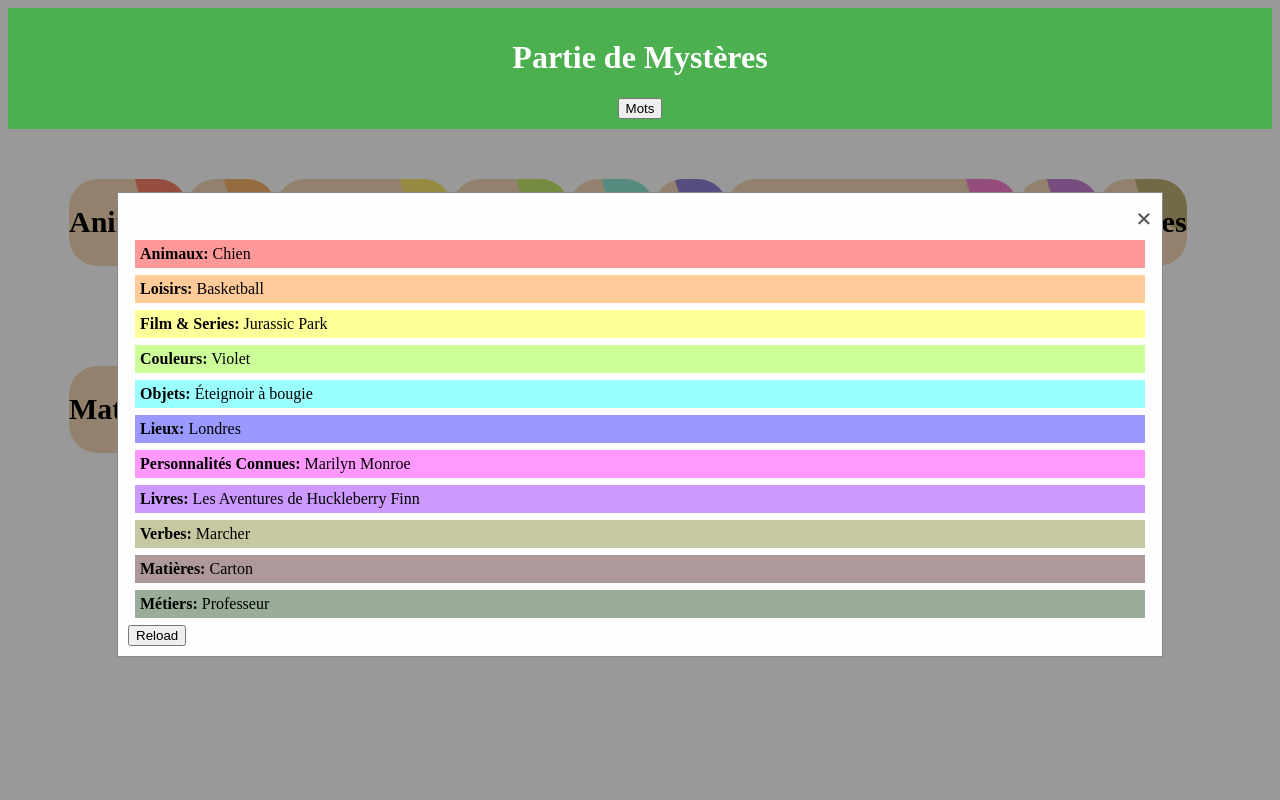
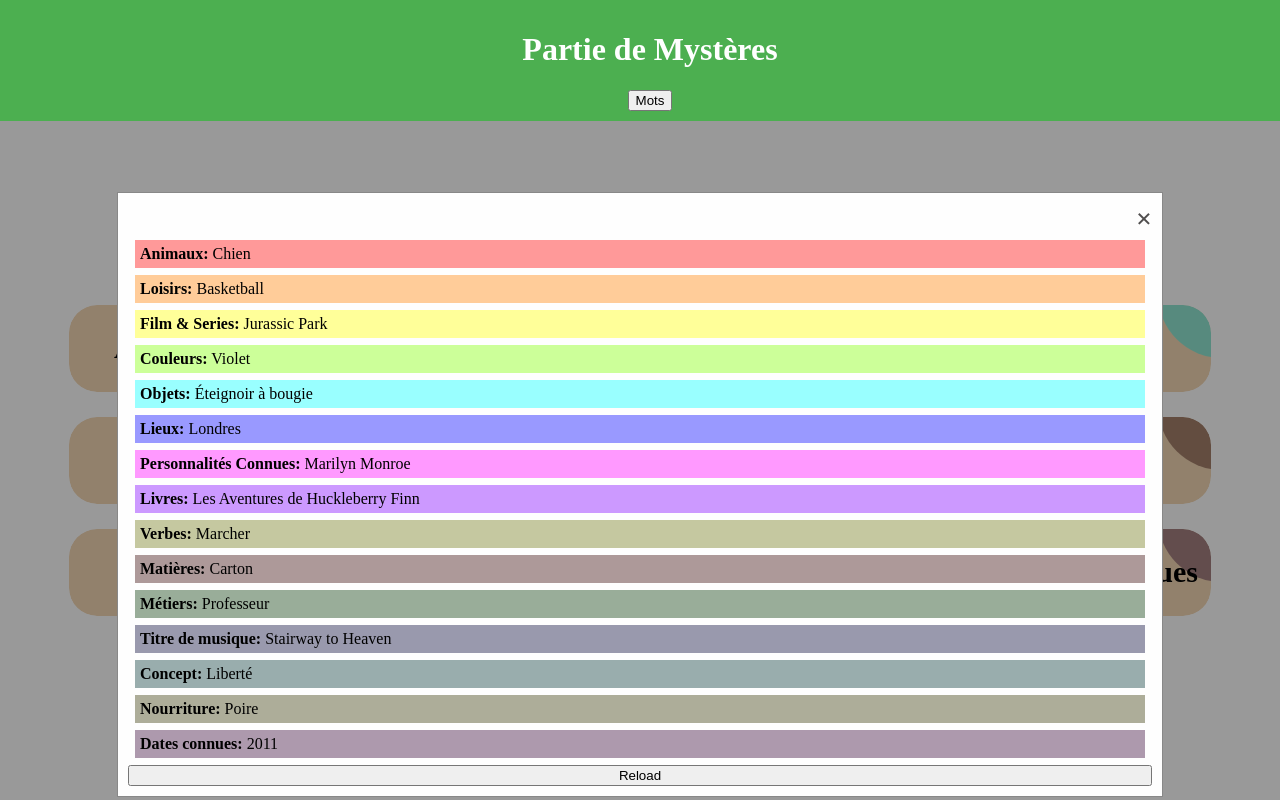
Before and after one commit to Valentin-Lefort/Mystery, a website: page game.html in a window 1280 px wide. Both pictures are taken after a click on the button "Mots". Drawn offline with Linux system fonts and the light colour scheme.

Commit message:
add themes and css theme ( center , grid etc... ) TODO: grid the "card" , when clicked color stay fix

```diff
--- a/css/style_create.css
+++ b/css/style_create.css
@@ -1,4 +1,12 @@
 /* Style pour le header */
+body {
+    margin: 0;
+    width: 100vw;
+    height: 100vh;
+    display: flex;
+    flex-direction: column;
+}
+
 header {
     background-color: #4CAF50;
     padding: 10px;
@@ -7,8 +15,8 @@ header {
     position: sticky;
     top: 0;
     z-index: 100;
+    width: 100%;
 }
-
 /* Style pour le modal */
 .modal {
     display: none;
@@ -16,9 +24,8 @@ header {
     z-index: 3;
     left: 0;
     top: 0;
-    width: 100%;
-    height: 100%;
-    overflow: auto;
+    width: 100vw;
+    height: 100vh;
     background-color: rgb(0,0,0);
     background-color: rgba(0,0,0,0.4);
 }
@@ -27,6 +34,8 @@ header {
     position: relative;
     background-color: #fefefe;
     margin: 15% auto;
+
+    display: grid;
 
     padding: 40px 10px 10px;
     border: 1px solid #888;
@@ -56,19 +65,18 @@ header {
 
 .container {
     width: 1142px;
-    margin: 0 auto;
-    display: flex;
-    -ms-flex-wrap: wrap;
-    flex-wrap: wrap;
+    display: inline-grid;
+    grid-template-columns: repeat(auto-fill, minmax(200px, 1fr));
+    gap: 25px;
+    margin: auto;
 }
 
 .box {
-    padding: 50px 0;
+
 }
 
 .item {
-    -ms-flex-preferred-size: calc(33.33333% - 30px);
-    flex-basis: calc(33.33333% - 30px);
+
     /*margin: 0 15px 30px;*/
     overflow: hidden;
     border-radius: 28px;
--- a/js/game.js
+++ b/js/game.js
@@ -11,7 +11,7 @@ document.addEventListener("DOMContentLoaded", function () {
     // Si la room n'existe pas, vous pourriez vouloir créer une structure de base pour currentRoom
     currentRoom = {
       id: roomId,
-      themes: 20,
+      themes: 30,
     };
     rooms[roomId] = currentRoom; // Ajouter la nouvelle room ou mettre à jour les données
   }
@@ -60,8 +60,7 @@ document.addEventListener("DOMContentLoaded", function () {
         const uniqueWords = new Set();
         selectedThemes.forEach((theme) => {
           let wordAdded = false;
-          while (!wordAdded && uniqueWords.size < 50) {
-            // Limite à 50 mots pour éviter des boucles infinies
+          while (!wordAdded && uniqueWords.size < currentRoom.themes) {
             const randomIndex = Math.floor(Math.random() * theme.words.length);
             const randomWord = theme.words[randomIndex].fr; // Select a random word in French
             if (!uniqueWords.has(randomWord)) {
--- a/word.json
+++ b/word.json
@@ -1438,6 +1438,298 @@
           "en": "Cheesemonger"
         }
       ]
+    },
+    {
+      "theme": {
+        "fr": "Titre de musique",
+        "en": "Music Title"
+      },
+      "color": "rgb(0, 0, 51, 0.4)",
+      "language": [
+        "fr",
+        "en"
+      ],
+      "words": [
+        {
+          "fr": "Bohemian Rhapsody",
+          "en": "Bohemian Rhapsody"
+        },
+        {
+          "fr": "Stairway to Heaven",
+          "en": "Stairway to Heaven"
+        },
+        {
+          "fr": "Hotel California",
+          "en": "Hotel California"
+        },
+        {
+          "fr": "Imagine",
+          "en": "Imagine"
+        },
+        {
+          "fr": "Smells Like Teen Spirit",
+          "en": "Smells Like Teen Spirit"
+        },
+        {
+          "fr": "Billie Jean",
+          "en": "Billie Jean"
+        },
+        {
+          "fr": "Like a Rolling Stone",
+          "en": "Like a Rolling Stone"
+        },
+        {
+          "fr": "Hey Jude",
+          "en": "Hey Jude"
+        },
+        {
+          "fr": "Purple Haze",
+          "en": "Purple Haze"
+        },
+        {
+          "fr": "Sweet Child o' Mine",
+          "en": "Sweet Child o' Mine"
+        },
+        {
+          "fr": "Every Breath You Take",
+          "en": "Every Breath You Take"
+        },
+        {
+          "fr": "I Will Always Love You",
+          "en": "I Will Always Love You"
+        },
+        {
+          "fr": "Thriller",
+          "en": "Thriller"
+        }
+      ]
+    },
+    {
+      "theme": {
+        "fr": "Concept",
+        "en": "Concept"
+      },
+      "color": "rgb(0, 51, 51, 0.4)",
+      "language": [
+        "fr",
+        "en"
+      ],
+      "words": [
+        {
+          "fr": "Amour",
+          "en": "Love"
+        },
+        {
+          "fr": "Haine",
+          "en": "Hate"
+        },
+        {
+          "fr": "Joie",
+          "en": "Joy"
+        },
+        {
+          "fr": "Tristesse",
+          "en": "Sadness"
+        },
+        {
+          "fr": "Colère",
+          "en": "Anger"
+        },
+        {
+          "fr": "Peur",
+          "en": "Fear"
+        },
+        {
+          "fr": "Bonheur",
+          "en": "Happiness"
+        },
+        {
+          "fr": "Désespoir",
+          "en": "Despair"
+        },
+        {
+          "fr": "Espoir",
+          "en": "Hope"
+        },
+        {
+          "fr": "Rêve",
+          "en": "Dream"
+        },
+        {
+          "fr": "Cauchemar",
+          "en": "Nightmare"
+        },
+        {
+          "fr": "Liberté",
+          "en": "Freedom"
+        },
+        {
+          "fr": "Paix",
+          "en": "Peace"
+        },
+        {
+          "fr": "Guerre",
+          "en": "War"
+        },
+        {
+          "fr": "Vie",
+          "en": "Life"
+        },
+        {
+          "fr": "Mort",
+          "en": "Death"
+        },
+        {
+          "fr": "Naissance",
+          "en": "Birth"
+        },
+        {
+          "fr": "Destin",
+          "en": "Destiny"
+        },
+        {
+          "fr": "Chance",
+          "en": "Luck"
+        },
+        {
+          "fr": "Malchance",
+          "en": "Bad Luck"
+        },
+        {
+          "fr": "Richesse",
+          "en": "Wealth"
+        },
+        {
+          "fr": "Pauvreté",
+          "en": "Poverty"
+        },
+        {
+          "fr": "Santé",
+          "en": "Health"
+        },
+        {
+          "fr": "Maladie",
+          "en": "Disease"
+        },
+        {
+          "fr": "Force",
+          "en": "Strength"
+        }
+      ]
+    },
+    {
+      "theme": {
+        "fr": "Nourriture",
+        "en": "Food"
+      },
+      "color": "rgb(51, 51, 0, 0.4)",
+      "language": [
+        "fr",
+        "en"
+      ],
+      "words": [
+        {
+          "fr": "Pomme",
+          "en": "Apple"
+        },
+        {
+          "fr": "Banane",
+          "en": "Banana"
+        },
+        {
+          "fr": "Orange",
+          "en": "Orange"
+        },
+        {
+          "fr": "Poire",
+          "en": "Pear"
+        },
+        {
+          "fr": "Fraise",
+          "en": "Strawberry"
+        },
+        {
+          "fr": "Framboise",
+          "en": "Raspberry"
+        },
+        {
+          "fr": "Cerise",
+          "en": "Cherry"
+        },
+        {
+          "fr": "Pêche",
+          "en": "Peach"
+        },
+        {
+          "fr": "Abricot",
+          "en": "Apricot"
+        },
+        {
+          "fr": "Prune",
+          "en": "Plum"
+        },
+        {
+          "fr": "Ananas",
+          "en": "Pineapple"
+        },
+        {
+          "fr": "Kiwi",
+          "en": "Kiwi"
+        },
+        {
+          "fr": "Pastèque",
+          "en": "Watermelon"
+        },
+        {
+          "fr": "Melon",
+          "en": "Melon"
+        },
+        {
+          "fr": "Raisin",
+          "en": "Grape"
+        }
+      ]
+    },
+    {
+      "theme": {
+        "fr" : "Dates connues",
+        "en" : "Famous Dates"
+      },
+        "color": "rgb(51, 0, 51, 0.4)",
+        "language": [
+          "fr",
+          "en"
+        ],
+        "words": [
+          {
+            "fr": "1789",
+            "en": "1789"
+          },
+          {
+            "fr": "1914",
+            "en": "1914"
+          },
+          {
+            "fr": "1945",
+            "en": "1945"
+          },
+          {
+            "fr": "1969",
+            "en": "1969"
+          },
+          {
+            "fr": "2001",
+            "en": "2001"
+          },
+          {
+            "fr": "2011",
+            "en": "2011"
+          },
+          {
+            "fr": "2020",
+            "en": "2020"
+          }
+        ]
     }
   ]
 }
```
